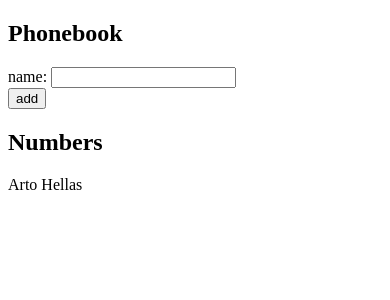
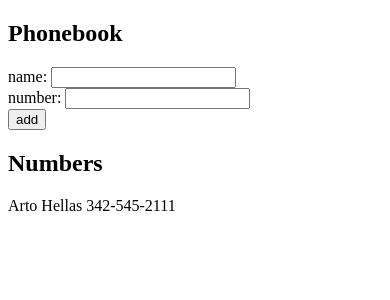
Before and after one commit to newton-adhikari/part2, a React (Create React App) app in the folder phonebook/: page / in a window 390 px wide. Shown: the top 300 px of the page. Built offline with nearby package versions, Linux system fonts and the light colour scheme.

Commit message:
phonebook step3 completed

```diff
--- a/phonebook/src/App.js
+++ b/phonebook/src/App.js
@@ -2,23 +2,25 @@ import { useState } from 'react'
 
 const App = () => {
   const [persons, setPersons] = useState([
-    { name: 'Arto Hellas' }
+    { name: 'Arto Hellas', number: "342-545-2111" }
   ])
   const [newName, setNewName] = useState('')
+  const [newNumber, setNewNumber] = useState('');
 
   const nameChangeHandler = event => {
-    setNewName(event.target.value);
+    if(event.target.name === "name") setNewName(event.target.value);
+    else setNewNumber(event.target.value);
   }
 
   const nameSubmitHandler = event => {
     event.preventDefault();
-
-    const person = {name: newName};
     const exists = persons.findIndex(p => p.name === newName) !== -1;
 
     if(exists) return alert(`${newName} already exists in phonebook`);
-    setPersons(persons.concat({name: newName}));
+
+    setPersons(persons.concat({name: newName, number: newNumber}));
     setNewName("");
+    setNewNumber("");
   }
 
   return (
@@ -26,7 +28,20 @@ const App = () => {
       <h2>Phonebook</h2>
       <form>
         <div>
-          name: <input type="text" value={newName} onChange={nameChangeHandler}/>
+          name: <input
+          type="text"
+          name="name"
+          value={newName}
+          onChange={nameChangeHandler}
+        />
+        </div>
+        <div>
+          number: <input
+            type="text"
+            name="number"
+            value={newNumber}
+            onChange={nameChangeHandler}
+          />
         </div>
         <div>
           <button
@@ -37,7 +52,7 @@ const App = () => {
         </div>
       </form>
       <h2>Numbers</h2>
-      {persons.map(p => <p key={p.name}>{p.name}</p>)}
+      {persons.map(p => <p key={p.name}>{p.name} {p.number}</p>)}
     </div>
   )
 }
```
